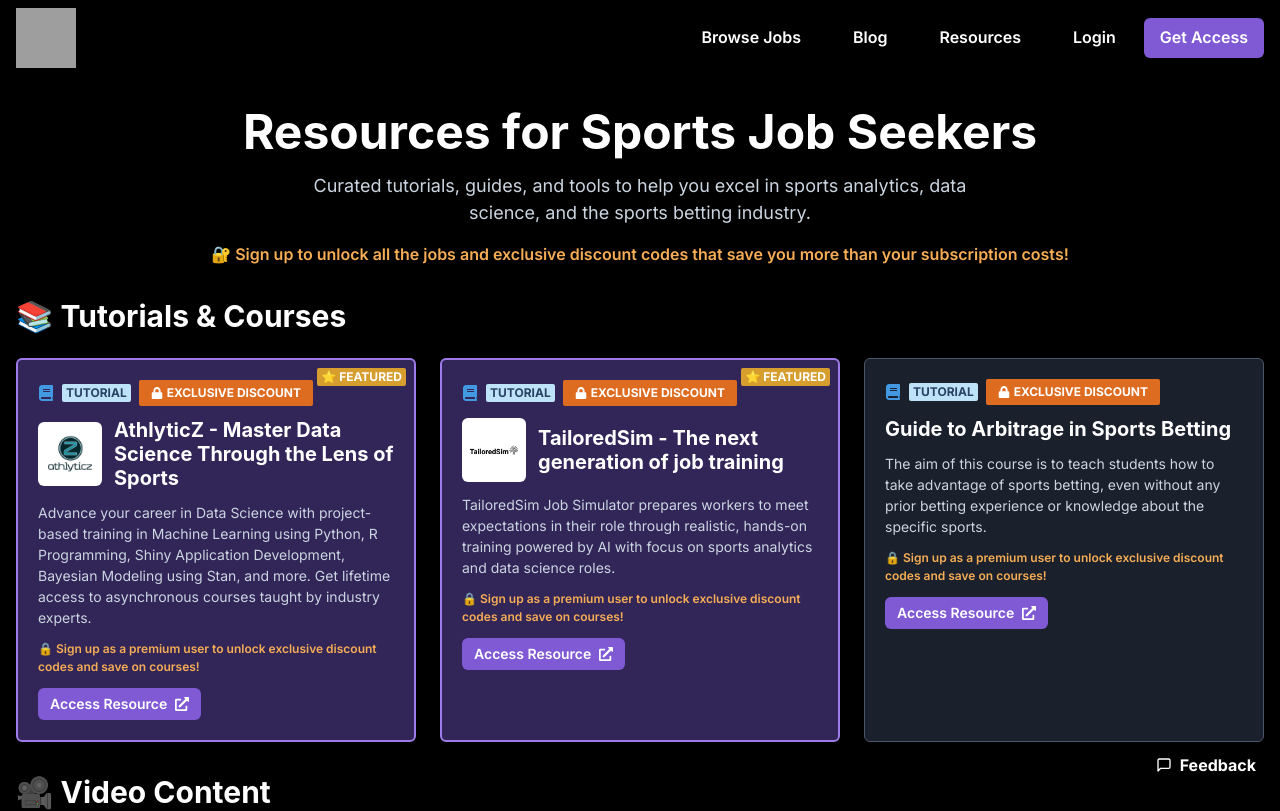
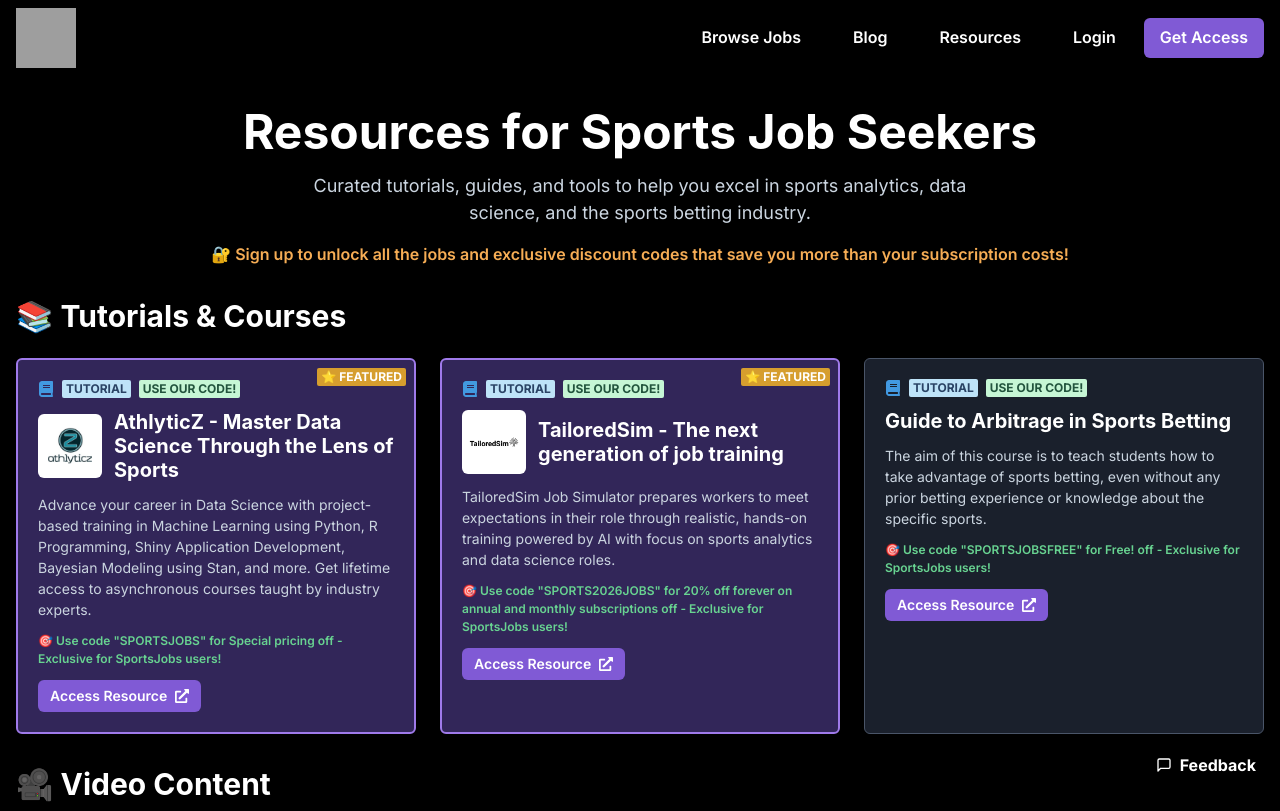
Before and after one commit to fbetteo/sportsjobs-frontend, a Next.js app: page /resources in a window 1280 px wide. Shown: the top 811 px of the page. Built offline with nearby package versions, Linux system fonts and the light colour scheme; no server answers; grey boxes are pictures that could not be loaded.

Commit message:
remove paywall for resources

```diff
--- a/app/resources/page.tsx
+++ b/app/resources/page.tsx
@@ -17,6 +17,9 @@ import {
 } from '@chakra-ui/react';
 import { FaExternalLinkAlt, FaYoutube, FaBook, FaTools, FaBriefcase, FaLock } from 'react-icons/fa';
 import { useUser } from '@auth0/nextjs-auth0/client';
+
+// Toggle this to enable/disable the exclusive discount paywall in ResourceCard
+const SHOW_RESOURCE_PAYWALL = false; // set to false to turn off paywall site-wide
 
 const ResourceCard = ({
     title,
@@ -96,12 +99,13 @@ const ResourceCard = ({
                             </>
                         )}
                         {isPremium && <Badge colorScheme="purple">PREMIUM</Badge>}
-                        {promoCode && isAuthenticated && (
+                        {isPremium && <Badge colorScheme="purple">PREMIUM</Badge>}
+                        {promoCode && SHOW_RESOURCE_PAYWALL && isAuthenticated && (
                             <Badge colorScheme="green" variant="solid">
                                 💰 {promoCode} ({discount})
                             </Badge>
                         )}
-                        {promoCode && !isAuthenticated && (
+                        {promoCode && SHOW_RESOURCE_PAYWALL && !isAuthenticated && (
                             <Badge
                                 colorScheme="orange"
                                 variant="solid"
@@ -114,6 +118,11 @@ const ResourceCard = ({
                             >
                                 <FaLock />
                                 Exclusive Discount
+                            </Badge>
+                        )}
+                        {promoCode && !SHOW_RESOURCE_PAYWALL && (
+                            <Badge colorScheme="green" variant="subtle">
+                                Use our code!
                             </Badge>
                         )}
                     </HStack>
@@ -136,13 +145,13 @@ const ResourceCard = ({
                     )}
                     <Text color="gray.300" fontSize="sm">{description}</Text>
 
-                    {promoCode && isAuthenticated && (
+                    {promoCode && (!SHOW_RESOURCE_PAYWALL || isAuthenticated) && (
                         <Text fontSize="xs" color="green.300" fontWeight="semibold">
                             🎯 Use code &quot;{promoCode}&quot; for {discount} off - Exclusive for SportsJobs users!
                         </Text>
                     )}
 
-                    {promoCode && !isAuthenticated && (
+                    {promoCode && SHOW_RESOURCE_PAYWALL && !isAuthenticated && (
                         <Text fontSize="xs" color="orange.300" fontWeight="semibold">
                             🔒 Sign up as a premium user to unlock exclusive discount codes and save on courses!
                         </Text>
```
